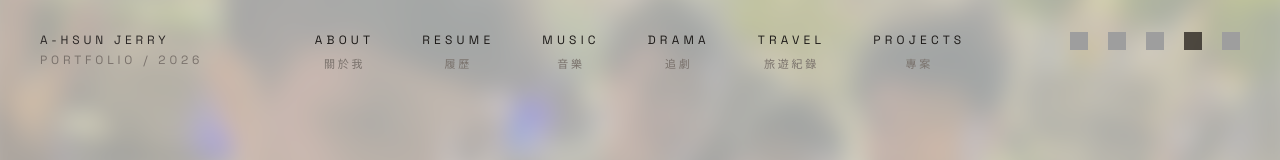
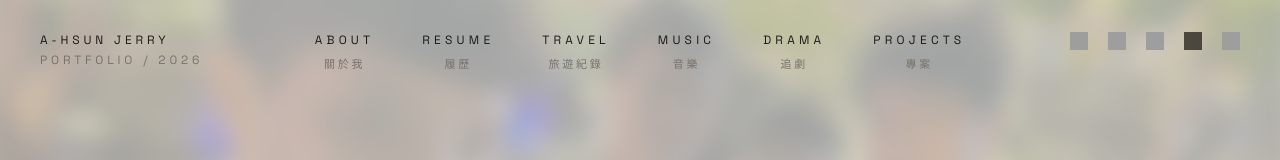
Before and after one commit to liangchatwork/jerry-portfolio, a React (Vite) app: page /drama in a window 1280 px wide. Shown: the top 160 px of the page. Built offline with nearby package versions, Linux system fonts and the light colour scheme; grey boxes are pictures that could not be loaded; the HTML template or start-up script is replaced by a standard one.

Commit message:
20260520_v4_travel_region_updates

```diff
--- a/src/components/Header.tsx
+++ b/src/components/Header.tsx
@@ -10,9 +10,9 @@ export default function Header({
   const navItems = [
     ["ABOUT", "關於我", "/about"],
     ["RESUME", "履歷", "/resume"],
+    ["TRAVEL", "旅遊紀錄", "/travel"],
     ["MUSIC", "音樂", "/music"],
     ["DRAMA", "追劇", "/drama"],
-    ["TRAVEL", "旅遊紀錄", "/travel"],
     ["PROJECTS", "專案", "/projects"],
   ];
 
--- a/src/pages/Travel.tsx
+++ b/src/pages/Travel.tsx
@@ -11,27 +11,35 @@ import {
 } from "react-leaflet";
 import L from "leaflet";
 
-type TravelRegion = "taiwan" | "asia" | "westernEurope";
+type TravelRegion = "taiwan" | "eastAsia" | "westernEurope";
 
 const travelRegions: {
   key: TravelRegion;
   label: string;
   zhLabel: string;
+  center: [number, number];
+  zoom: number;
 }[] = [
   {
     key: "taiwan",
     label: "Taiwan",
     zhLabel: "台灣",
+    center: [23.7, 121],
+    zoom: 5,
   },
   {
-    key: "asia",
-    label: "Asia",
-    zhLabel: "亞洲",
+    key: "eastAsia",
+    label: "East Asia",
+    zhLabel: "東亞",
+    center: [35.5, 136.5],
+    zoom: 5,
   },
   {
     key: "westernEurope",
     label: "Western Europe",
     zhLabel: "西歐",
+    center: [48.2, 11.5],
+    zoom: 5,
   },
 ];
 
@@ -51,7 +59,7 @@ function getTravelRegion(place: TravelPlace): TravelRegion {
     country.includes("singapore") ||
     country.includes("malaysia")
   ) {
-    return "asia";
+    return "eastAsia";
   }
 
   return "westernEurope";
@@ -59,9 +67,11 @@ function getTravelRegion(place: TravelPlace): TravelRegion {
 
 function MapController({
   selectedPlace,
+  activeRegion,
   onZoomChange,
 }: {
   selectedPlace: TravelPlace | null;
+  activeRegion: TravelRegion;
   onZoomChange: (zoom: number) => void;
 }) {
   const map = useMap();
@@ -77,9 +87,14 @@ function MapController({
 
   useEffect(() => {
     if (!selectedPlace) {
-      map.flyTo([23.7, 121], 5, {
+      const region =
+        travelRegions.find((item) => item.key === activeRegion) ??
+        travelRegions[0];
+
+      map.flyTo(region.center, region.zoom, {
         duration: 1.1,
       });
+
       return;
     }
 
@@ -101,7 +116,7 @@ function MapController({
     }, 1150);
 
     return () => window.clearTimeout(timer);
-  }, [map, selectedPlace]);
+  }, [map, selectedPlace, activeRegion]);
 
   return null;
 }
@@ -202,6 +217,7 @@ export default function Travel() {
 
             <MapController
               selectedPlace={selectedPlace}
+              activeRegion={activeRegion}
               onZoomChange={setMapZoom}
             />
 
@@ -277,7 +293,10 @@ export default function Travel() {
                   return (
                     <button
                       key={region.key}
-                      onClick={() => setActiveRegion(region.key)}
+                      onClick={() => {
+                        setActiveRegion(region.key);
+                        setSelectedPlace(null);
+                      }}
                       className={`rounded-full border px-4 py-2 text-[11px] font-semibold uppercase tracking-[0.18em] transition md:text-xs ${
                         active
                           ? "border-stone-900 bg-stone-900 text-white"
--- a/src/pages/UnderConstruction.tsx
+++ b/src/pages/UnderConstruction.tsx
@@ -1,4 +1,4 @@
-import { Link } from "react-router-dom";
+import Header from "../components/Header";
 import PageBackground from "../components/PageBackground";
 
 type UnderConstructionProps = {
@@ -10,125 +10,22 @@ export default function UnderConstruction({
   title,
   subtitle,
 }: UnderConstructionProps) {
-  const navItems = [
-    ["ABOUT", "關於我", "/about"],
-    ["RESUME", "履歷", "/resume"],
-    ["MUSIC", "音樂", "/music"],
-    ["DRAMA", "追劇", "/drama"],
-    ["TRAVEL", "旅遊紀錄", "/travel"],
-    ["PROJECTS", "專案", "/projects"],
-  ];
-
   return (
     <main className="relative min-h-screen bg-transparent text-stone-900">
       <PageBackground />
-      <section className="relative min-h-screen overflow-hidden px-6 py-6 md:px-10 md:py-8">
+
+      <section className="relative min-h-screen overflow-hidden px-4 py-5 sm:px-6 md:px-10 md:py-8">
         {/* Top Bar */}
-        <header className="relative z-20 grid grid-cols-[180px_1fr_180px] items-start animate-nav-fade">
-          <Link
-            to="/"
-            className="text-xs uppercase tracking-[0.32em] text-stone-800 transition hover:text-stone-500"
-          >
-            <p>A-HSUN JERRY</p>
-            <p className="mt-1 text-stone-500">PORTFOLIO / 2026</p>
-          </Link>
-
-          <nav className="hidden justify-center gap-12 md:flex">
-            {navItems.map(([en, zh, href]) => (
-              <Link
-                key={en}
-                to={href}
-                className="group text-center transition hover:text-stone-500"
-              >
-                <p className="text-xs uppercase tracking-[0.35em] text-stone-900">
-                  {en}
-                </p>
-                <p className="mt-2 text-[11px] tracking-[0.25em] text-stone-500">
-                  {zh}
-                </p>
-              </Link>
-            ))}
-          </nav>
-
-          <div className="hidden justify-end gap-5 md:flex">
-            <a
-              href="https://www.youtube.com/@A-HsunJerry"
-              target="_blank"
-              className="transition hover:opacity-50"
-              aria-label="YouTube"
-            >
-              <img
-                src="https://cdn.simpleicons.org/youtube/292524"
-                alt="YouTube"
-                className="h-[18px] w-[18px]"
-              />
-            </a>
-
-            <a
-              href="mailto:liangchatwork@gmail.com"
-              className="transition hover:opacity-50"
-              aria-label="Gmail"
-            >
-              <img
-                src="https://cdn.simpleicons.org/gmail/292524"
-                alt="Gmail"
-                className="h-[18px] w-[18px]"
-              />
-            </a>
-
-            <a
-              href="https://www.instagram.com/hsunjerry_liang"
-              target="_blank"
-              className="transition hover:opacity-50"
-              aria-label="Instagram"
-            >
-              <img
-                src="https://cdn.simpleicons.org/instagram/292524"
-                alt="Instagram"
-                className="h-[18px] w-[18px]"
-              />
-            </a>
-
-            <a
-              href="https://www.linkedin.com/in/hsunjerry-liang/"
-              target="_blank"
-              className="transition hover:opacity-50"
-              aria-label="LinkedIn"
-            >
-              <img
-                src="https://cdn.jsdelivr.net/npm/simple-icons@v11/icons/linkedin.svg"
-                alt="LinkedIn"
-                className="h-[18px] w-[18px] opacity-80"
-                style={{
-                  filter:
-                    "brightness(0) saturate(100%) invert(13%) sepia(8%) saturate(1100%) hue-rotate(345deg) brightness(92%) contrast(89%)",
-                }}
-              />
-            </a>
-
-            <a
-              href="https://github.com/liangchatwork"
-              target="_blank"
-              className="transition hover:opacity-50"
-              aria-label="GitHub"
-            >
-              <img
-                src="https://cdn.simpleicons.org/github/292524"
-                alt="GitHub"
-                className="h-[18px] w-[18px]"
-              />
-            </a>
-          </div>
-        </header>
+        <Header />
 
         {/* Construction Content */}
         <section className="flex min-h-[calc(100vh-7rem)] items-center justify-center">
-          <div className="text-center">
+          <div className="px-4 text-center">
             <p className="animate-fade-up text-xs uppercase tracking-[0.5em] text-stone-500">
               {title} / {subtitle}
             </p>
 
-            <h1 className="animate-fade-up delay-100 mt-8 text-8xl font-black tracking-[-0.08em] text-stone-900">
+            <h1 className="animate-fade-up delay-100 mt-8 text-5xl font-black tracking-[-0.08em] text-stone-900 sm:text-6xl md:text-8xl">
               施工中...
             </h1>
 
```
